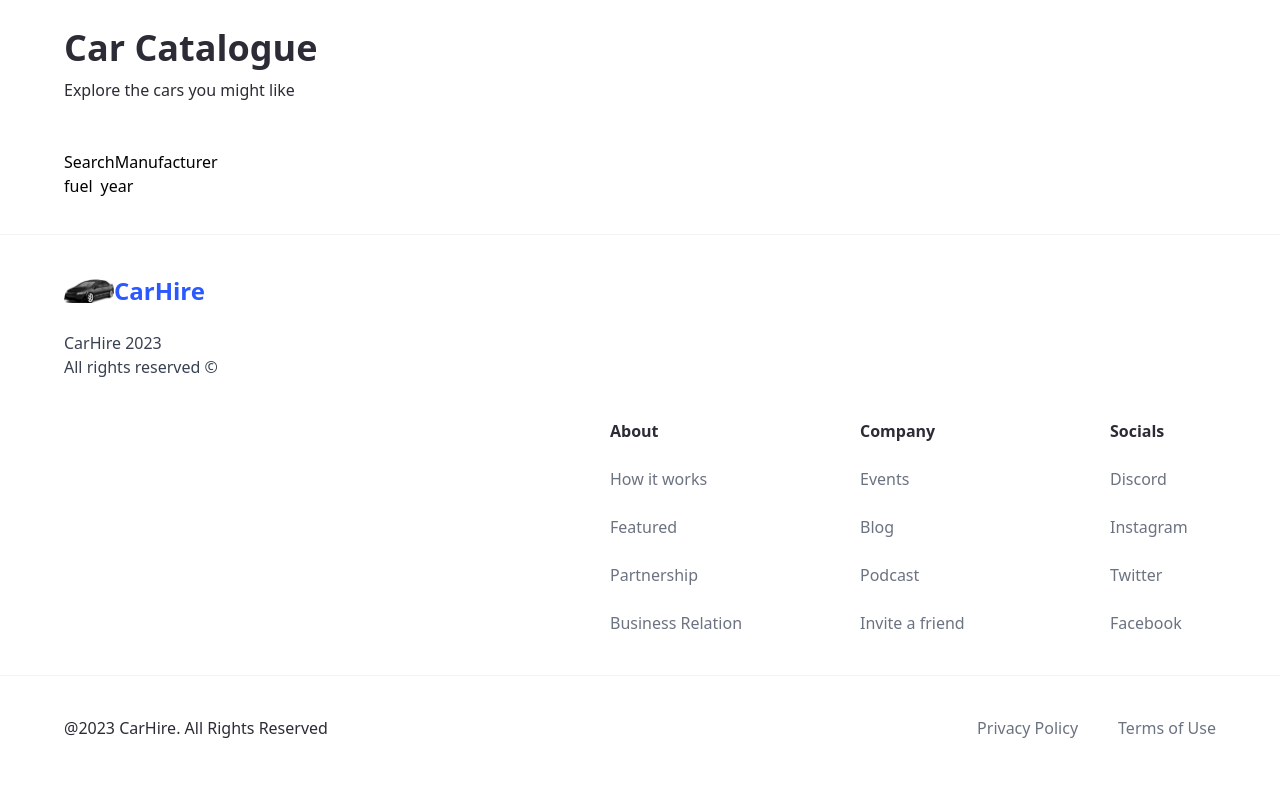
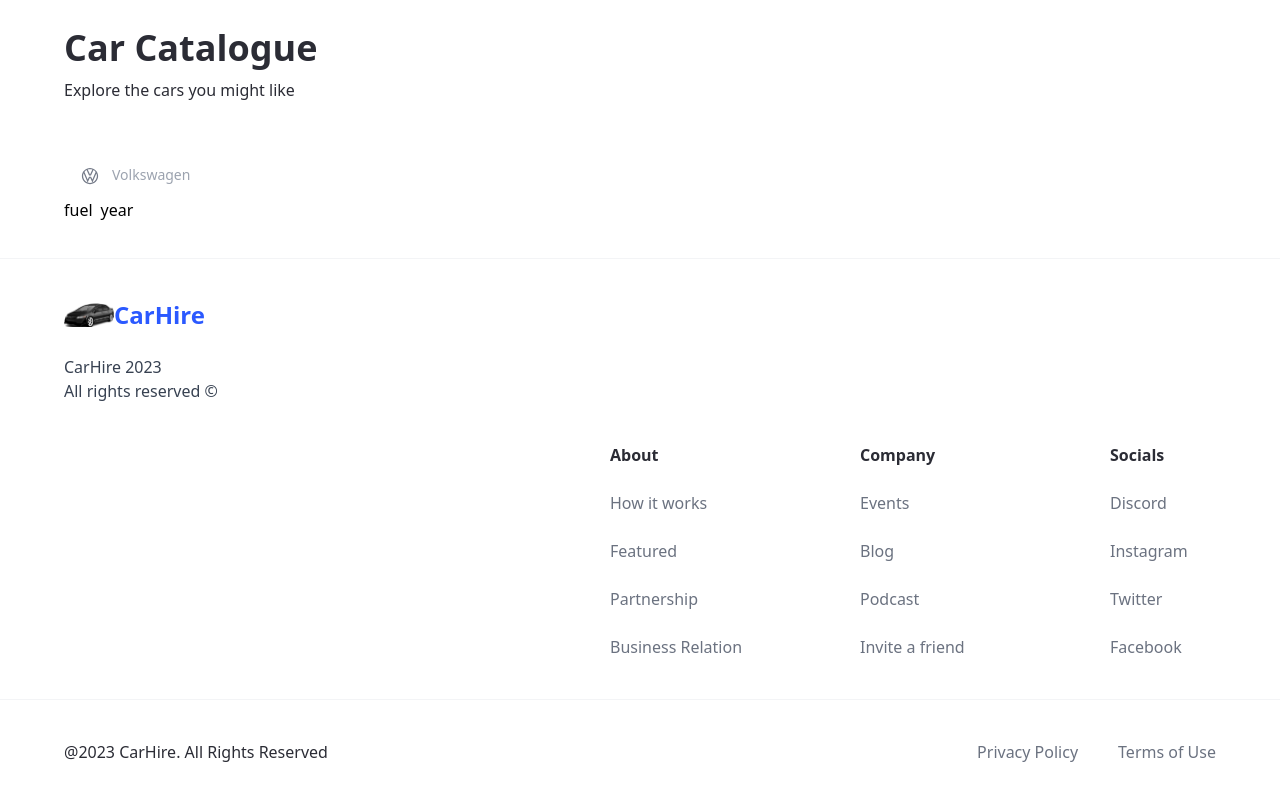
Before and after one commit to idowuemmao/car-hire, a Next.js app: page / in a window 1280 px wide. Shown: the part 836-1636 px from the top of the page. Built offline with nearby package versions, Linux system fonts and the light colour scheme.

Commit message:
implementing search manufacturer using headlessui

```diff
--- a/components/SearchManufacturer.tsx
+++ b/components/SearchManufacturer.tsx
@@ -1,11 +1,85 @@
+"use client";
+import { manufacturers } from "@/constants";
 import { SearchManufacturerProps } from "@/types";
-import React from "react";
+import { Combobox, Transition } from "@headlessui/react";
+import Image from "next/image";
+import React, { Fragment, useState } from "react";
 
 const SearchManufacturer = ({
   manufacturer,
   setManufacturer,
 }: SearchManufacturerProps) => {
-  return <div>SearchManufacturer</div>;
+  const [query, setQuery] = useState("");
+
+  //to filter the manufacturer based on our query, we first check if we have a query, if not return all the manufacturers else if query exist return the manufacturer.filter
+  const filterManufacturer =
+    query === ""
+      ? manufacturers
+      : manufacturers.filter(
+          (
+            item //this will convert the searched word to lowercase and replace all the empty spaces with an empty string and check if the search query include the query we have
+          ) =>
+            item
+              .toLowerCase()
+              .replace(/\s+/g, "")
+              .includes(query.toLowerCase().replace(/\s+/g, ""))
+        );
+  return (
+    <div className="flex-1 max-sm:w-full flex justify-start items-center">
+      <Combobox>
+        <div className="relative w-full">
+          <Combobox.Button className="absolute top-4">
+            <Image
+              src="/car-logo.svg"
+              width={20}
+              height={20}
+              className="ml-4"
+              alt="Car Logo"
+            />
+          </Combobox.Button>
+          <Combobox.Input
+            placeholder="Volkswagen"
+            displayValue={(manufacturer: string) => manufacturer}
+            onChange={(e) => setQuery(e.target.value)}
+            className="w-full h-12 pl-12 p-4 rounded-l-full max-sm:rounded-full bg-light-white outline-none cursor-pointer text-sm"
+          />
+          <Transition
+            as={Fragment}
+            leave="transition ease-in duration-100"
+            leaveFrom="opacity-100"
+            leaveTo="opacity-0"
+            afterLeave={() => setQuery("")}
+          >
+            <Combobox.Options>
+              {/* within the combobox.options we can first show an empty option */}
+              {filterManufacturer.length === 0 && query !== "" ? (
+                <Combobox.Option
+                  value={query}
+                  className="cursor-default select-none py-2 pl-10 pr-4"
+                >
+                  Create "{query}"
+                </Combobox.Option>
+              ) : (
+                filterManufacturer.map((item) => (
+                  <Combobox.Option
+                    value={item}
+                    key={item}
+                    className={({ active }) =>
+                      `relative cursor-default select-none py-2 pl-10 pr-4 ${
+                        active ? "bg-primary-blue text-white" : `text-gray-900`
+                      }`
+                    }
+                  >
+                    {item}
+                  </Combobox.Option>
+                ))
+              )}
+            </Combobox.Options>
+          </Transition>
+        </div>
+      </Combobox>
+    </div>
+  );
 };
 
 export default SearchManufacturer;
```
